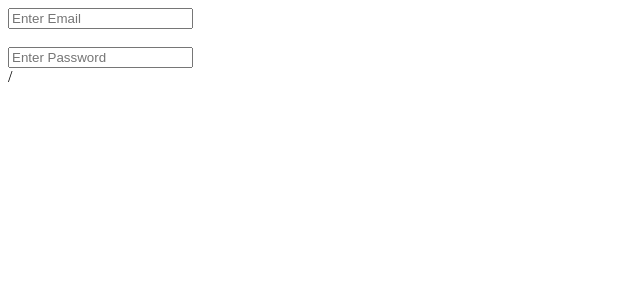
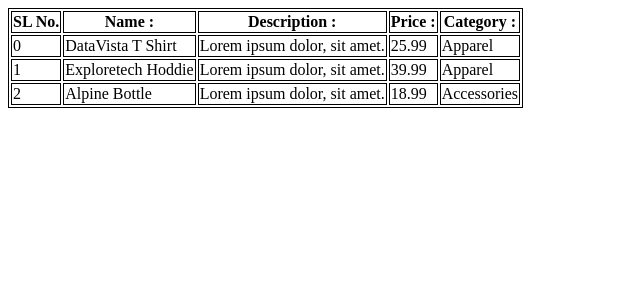
Before and after one commit to amrito502/Vue-Practice-for-laravel, a Vue app: page / in a window 1280 px wide. Shown: the top 300 px of the page, without its empty margins (0-640 px from the left). Built offline with nearby package versions, Linux system fonts and the light colour scheme.

Commit message:
using v-for

```diff
--- a/src/App.vue
+++ b/src/App.vue
@@ -1,30 +1,53 @@
 <script setup>
-import { ref, reactive } from "vue";
-// let name = ref("Amrito Bosu")
+let friends = ["Asma", "Sakib", "joy", "rakib"];
 
-// let email = ref("");
-// let password = ref("");
-
-const form = reactive({
-  email: "",
-  password: ""
-})
-
+const products = [
+  {
+    name: "DataVista T Shirt",
+    description: "Lorem ipsum dolor, sit amet.",
+    price: 25.99,
+    category: "Apparel",
+  },
+  {
+    name: "Exploretech Hoddie",
+    description: "Lorem ipsum dolor, sit amet.",
+    price: 39.99,
+    category: "Apparel",
+  },
+  {
+    name: "Alpine Bottle",
+    description: "Lorem ipsum dolor, sit amet.",
+    price: 18.99,
+    category: "Accessories",
+  },
+];
 </script>
 
 <template>
-  <div>
-    <!-- <input type="text" v-model="name"><br> -->
-    <!-- <p>{{ name }}</p> -->
+    <!-- <li v-for="(friend, index) in friends" :key="index">{{ index }} {{friend}}</li> -->
 
-    <form action="">
-      <input type="text" v-model="form.email" name="email" placeholder="Enter Email" /><br />
-      <br />
-      <input type="text" v-model="form.password" name="password" placeholder="Enter Password" />
-    </form>
-    {{ form.email }} / {{ form.password }}
-  </div>
+    <div >
+      <table>
+        <tr>
+          <th>SL No.</th>
+          <th>Name :</th>
+          <th>Description :</th>
+          <th>Price :</th>
+          <th>Category :</th>
+        </tr>
+        <tr v-for="(product, index) in products" :key="index">
+          <td>{{ index }}</td>
+          <td>{{ product.name }}</td>
+          <td>{{ product.description }}</td>
+          <td>{{ product.price }}</td>
+          <td>{{ product.category }}</td>
+        </tr>
+      </table>
+    </div>
 </template>
 
 <style scoped>
+table,th,td{
+  border: 1px solid #000;
+}
 </style>
```
